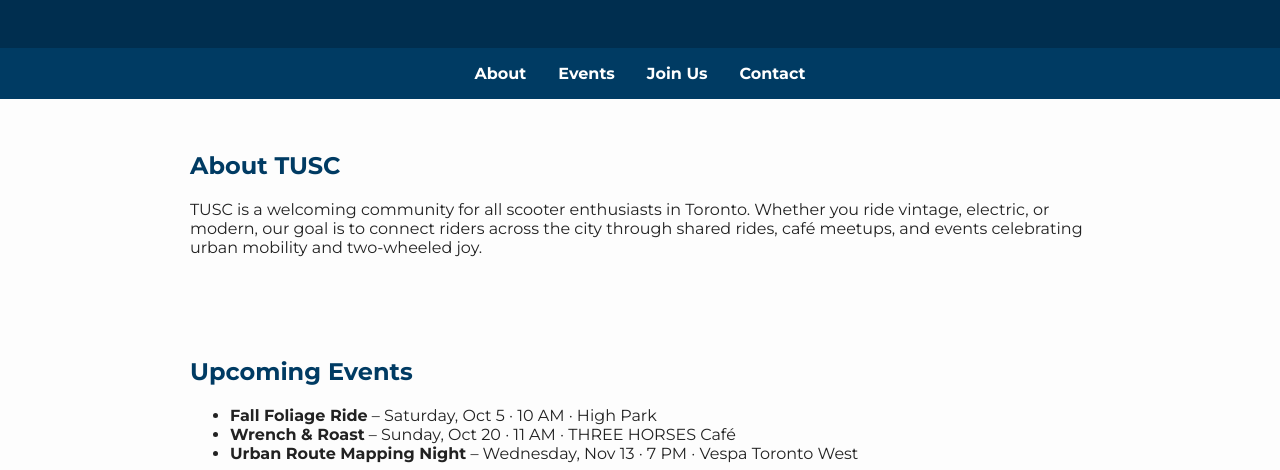
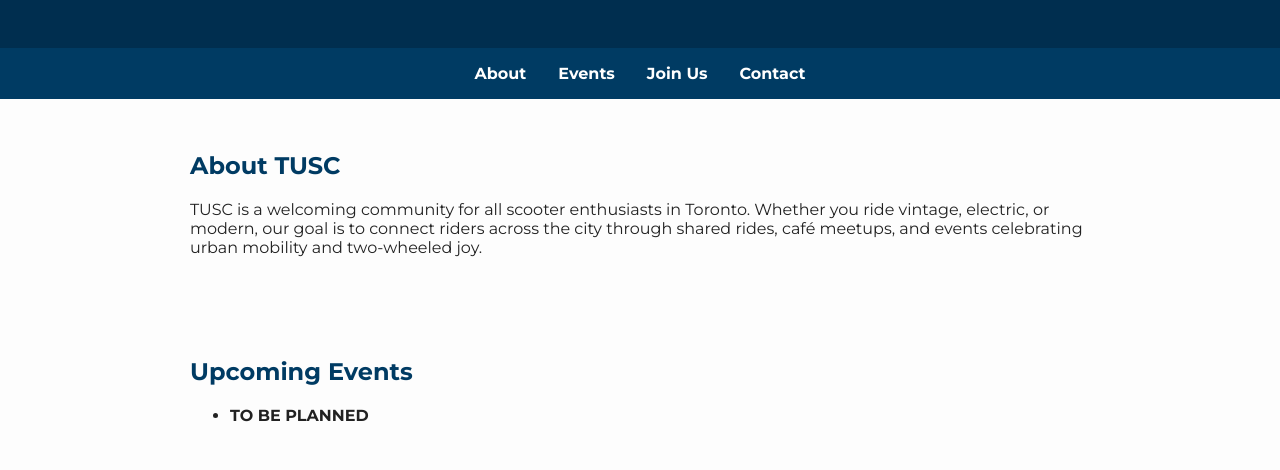
Before and after one commit to victorycross/tusc-website, a plain HTML site: page index.html in a window 1280 px wide. Shown: the part 329-799 px from the top of the page. Drawn offline with Linux system fonts and the light colour scheme.

Commit message:
Update index.html

```diff
--- a/index.html
+++ b/index.html
@@ -84,9 +84,7 @@
   <section id="events">
     <h2>Upcoming Events</h2>
     <ul>
-      <li><strong>Fall Foliage Ride</strong> – Saturday, Oct 5 · 10 AM · High Park</li>
-      <li><strong>Wrench & Roast</strong> – Sunday, Oct 20 · 11 AM · THREE HORSES Café</li>
-      <li><strong>Urban Route Mapping Night</strong> – Wednesday, Nov 13 · 7 PM · Vespa Toronto West</li>
+      <li><strong>TO BE PLANNED</li>
     </ul>
   </section>
   <section id="join">
```
